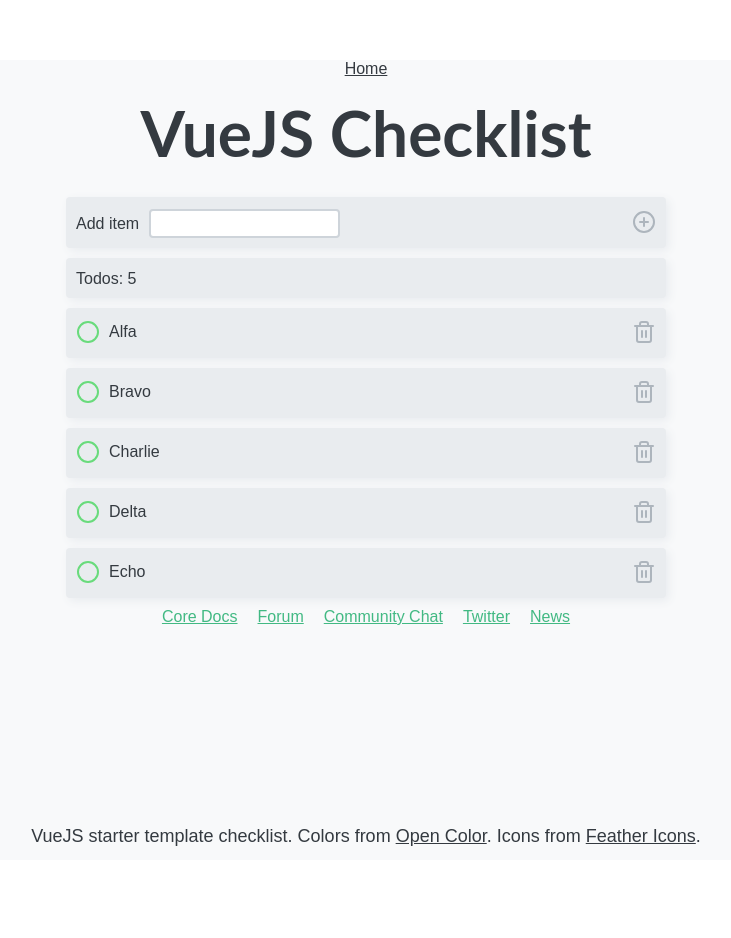
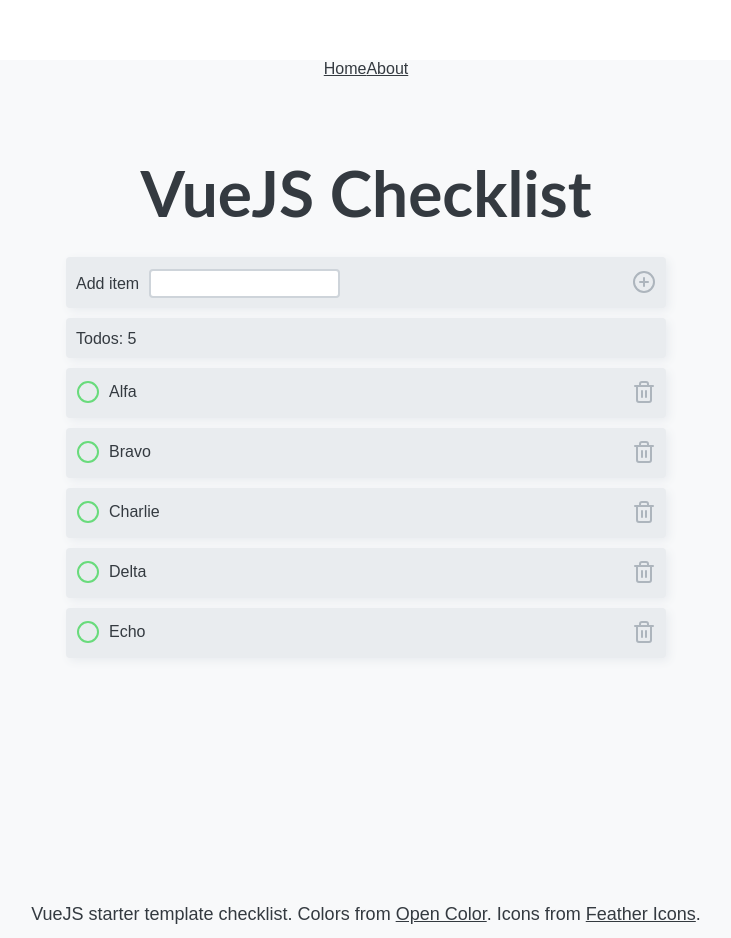
Before and after one commit to leandro-ss/vue-proj, a Vue app: page / in a window 1280 px wide. Shown: the whole page, without its empty margins (274-1005 px from the left). Before the commit the page ends 860 px from the top, so only its background shows below. Built offline with nearby package versions, Linux system fonts and the light colour scheme.

Commit message:
colocando aba about

```diff
--- a/src/App.vue
+++ b/src/App.vue
@@ -1,15 +1,12 @@
 <template>
   <div id="nav">
     <router-link to="/">Home</router-link>
+    <span/>
+    <router-link to="/about">About</router-link>
   </div>
   <router-view id="app" />
 </template>
 
-<script>
-export default {
-  name: "Home",
-};
-</script>
 
 <style>
 #app {
--- a/src/features/home/Home.vue
+++ b/src/features/home/Home.vue
@@ -2,33 +2,8 @@
   <div class="home">
     <customHeader />
     <customMain />
-
-    <ul>
-      <li>
-        <a href="https://vuejs.org" target="_blank" rel="noopener">Core Docs</a>
-      </li>
-      <li>
-        <a href="https://forum.vuejs.org" target="_blank" rel="noopener"
-          >Forum</a
-        >
-      </li>
-      <li>
-        <a href="https://chat.vuejs.org" target="_blank" rel="noopener"
-          >Community Chat</a
-        >
-      </li>
-      <li>
-        <a href="https://twitter.com/vuejs" target="_blank" rel="noopener"
-          >Twitter</a
-        >
-      </li>
-      <li>
-        <a href="https://news.vuejs.org" target="_blank" rel="noopener">News</a>
-      </li>
-    </ul>
+    <customFooter />
   </div>
-
-  <customFooter />
 </template>
 
 <script>
--- a/src/router/router.js
+++ b/src/router/router.js
@@ -1,12 +1,17 @@
 import { createWebHistory, createRouter } from "vue-router";
 import Home from "@/features/home/Home.vue";
-
+import About from "@/features/home/About.vue";
 const routes = [
   {
     path: "/",
     name: "Home",
     component: Home
-  }
+  },
+  {
+    path: "/about",
+    name: "About",
+    component: About
+  },
 ];
 
 export const router = createRouter({
```
